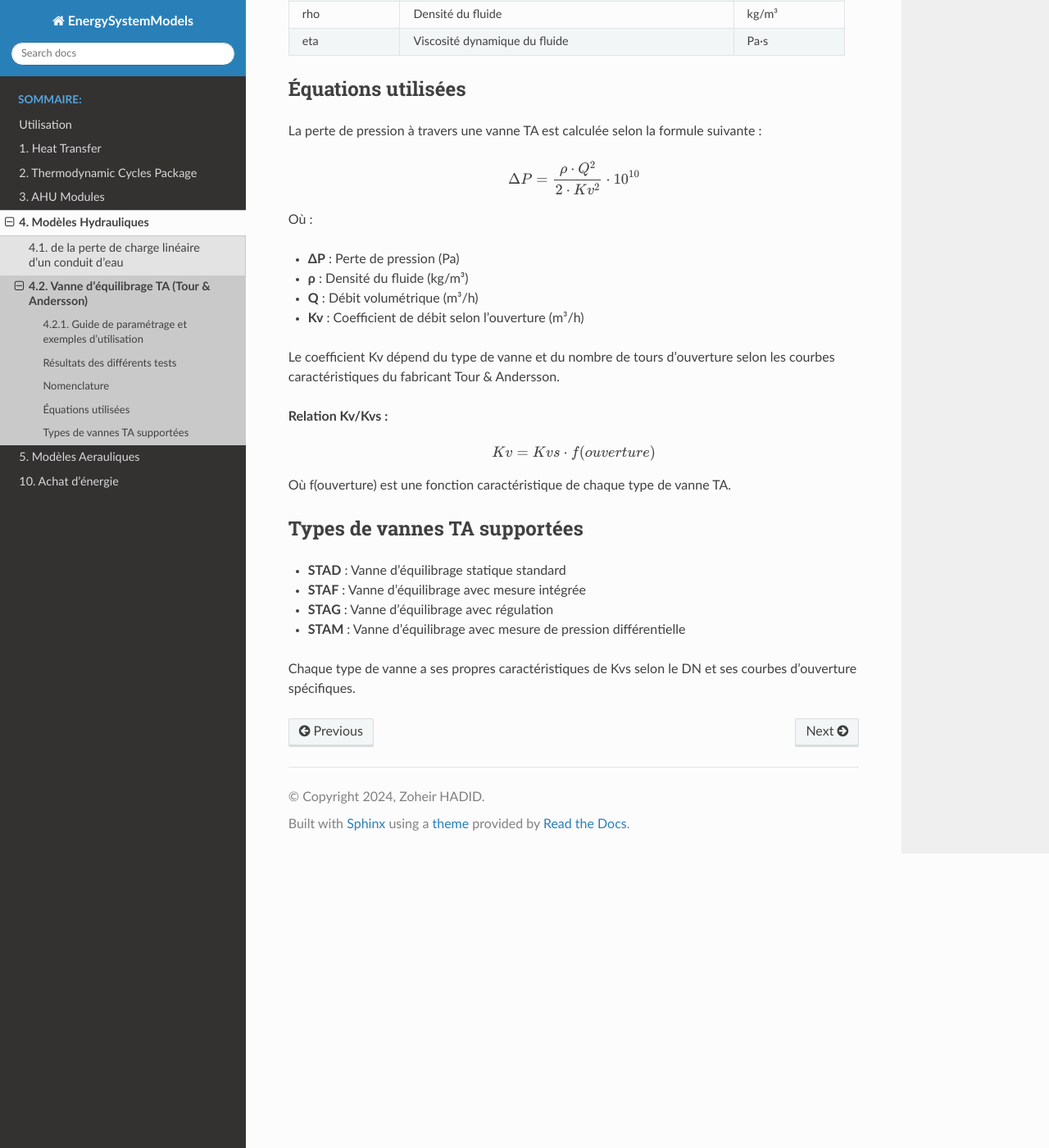
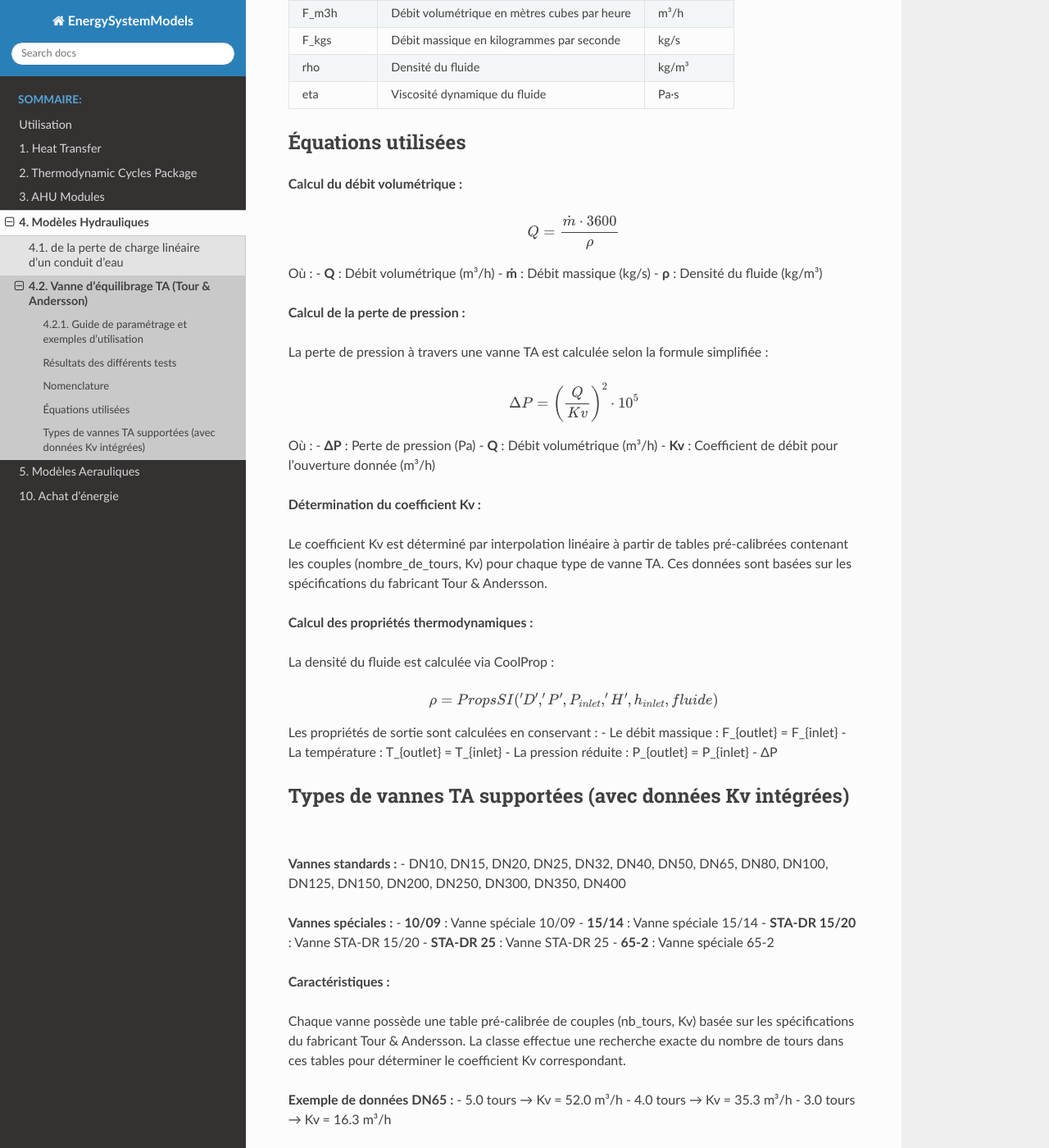
Before and after one commit to ZoheirHADID/EnergySystemModels-fr, a Sphinx documentation site: the page built from docs/source/004-hydraulic/TA_valve.rst, in a window 1280 px wide and 1400 px high, scrolled down 5085 px. Shown: the whole window at 82% size. Built offline with Sphinx 7.4.7 and the Read the Docs theme 3.1.0, drawn with Linux system fonts in a browser that asks for light colours; pages that are not in the unit, such as notebooks, are missing from menus; some of the changed text lies outside the part shown.

Commit message:
TA_Valvle.rst

```diff
--- a/docs/source/004-hydraulic/TA_valve.rst
+++ b/docs/source/004-hydraulic/TA_valve.rst
@@ -110,9 +110,11 @@ Le code suivant montre comment utiliser la classe "TA_Valve" pour calculer la pe
 
 **Explication des tests :**
 
-- **TEST 1** : Vanne DN65 avec 5 tours d'ouverture et un débit de 27 m³/h (Perte de charge: 26960 Pa)
-- **TEST 2** : Vanne DN80 avec 4 tours d'ouverture, débit réduit à 15 m³/h (Perte de charge: 26754 Pa)
-- **TEST 3** : Vanne STA-DR 15/20 avec 3 tours d'ouverture, débit réduit à 1 m³/h (Perte de charge: 71818 Pa)
+- **TEST 1** : Vanne DN65 avec 5 tours d'ouverture (Kv=52.0) et un débit de 27 m³/h
+- **TEST 2** : Vanne DN80 avec 4 tours d'ouverture (Kv=29.0) et un débit réduit à 15 m³/h
+- **TEST 3** : Vanne STA-DR 15/20 avec 3 tours d'ouverture (Kv=1.18) et un débit réduit à 1 m³/h
+
+La classe utilise des données de Kv pré-calibrées pour chaque type de vanne TA selon les spécifications du fabricant Tour & Andersson.
 
 **Sortie console exemple :**
 
@@ -256,17 +258,20 @@ Nomenclature
      - Nombre de tours d'ouverture de la vanne
      - tours
    * - dn
-     - Diamètre nominal de la vanne
-     - mm
-   * - Kvs
-     - Coefficient de débit nominal (vanne complètement ouverte)
+     - Diamètre nominal de la vanne (string ou int)
+     - -
+   * - q
+     - Débit volumétrique calculé
      - m³/h
    * - Kv
-     - Coefficient de débit actuel selon l'ouverture
+     - Coefficient de débit selon les tables TA
      - m³/h
    * - delta_P
      - Perte de pression à travers la vanne
      - Pa
+   * - rho
+     - Densité du fluide (calculée via CoolProp)
+     - kg/m³
    * - Ti_degC
      - Température d'entrée en degrés Celsius
      - °C
@@ -289,35 +294,65 @@ Nomenclature
 Équations utilisées
 -------------------
 
-La perte de pression à travers une vanne TA est calculée selon la formule suivante :
+**Calcul du débit volumétrique :**
 
 .. math::
 
-  \Delta P = \frac{\rho \cdot Q^2}{2 \cdot Kv^2} \cdot 10^{10}
+  Q = \frac{\dot{m} \cdot 3600}{\rho}
 
 Où :
+- **Q** : Débit volumétrique (m³/h)
+- **ṁ** : Débit massique (kg/s)
+- **ρ** : Densité du fluide (kg/m³)
 
-- **ΔP** : Perte de pression (Pa)
-- **ρ** : Densité du fluide (kg/m³)
-- **Q** : Débit volumétrique (m³/h)
-- **Kv** : Coefficient de débit selon l'ouverture (m³/h)
+**Calcul de la perte de pression :**
 
-Le coefficient Kv dépend du type de vanne et du nombre de tours d'ouverture selon les courbes caractéristiques du fabricant Tour & Andersson.
-
-**Relation Kv/Kvs :**
+La perte de pression à travers une vanne TA est calculée selon la formule simplifiée :
 
 .. math::
 
-  Kv = Kvs \cdot f(ouverture)
+  \Delta P = \left(\frac{Q}{Kv}\right)^2 \cdot 10^5
 
-Où f(ouverture) est une fonction caractéristique de chaque type de vanne TA.
+Où :
+- **ΔP** : Perte de pression (Pa)
+- **Q** : Débit volumétrique (m³/h)
+- **Kv** : Coefficient de débit pour l'ouverture donnée (m³/h)
 
-Types de vannes TA supportées
------------------------------
+**Détermination du coefficient Kv :**
 
-- **STAD** : Vanne d'équilibrage statique standard
-- **STAF** : Vanne d'équilibrage avec mesure intégrée
-- **STAG** : Vanne d'équilibrage avec régulation
-- **STAM** : Vanne d'équilibrage avec mesure de pression différentielle
+Le coefficient Kv est déterminé par interpolation linéaire à partir de tables pré-calibrées contenant les couples (nombre_de_tours, Kv) pour chaque type de vanne TA. Ces données sont basées sur les spécifications du fabricant Tour & Andersson.
 
-Chaque type de vanne a ses propres caractéristiques de Kvs selon le DN et ses courbes d'ouverture spécifiques.
+**Calcul des propriétés thermodynamiques :**
+
+La densité du fluide est calculée via CoolProp :
+
+.. math::
+
+  \rho = PropsSI('D', 'P', P_{inlet}, 'H', h_{inlet}, fluide)
+
+Les propriétés de sortie sont calculées en conservant :
+- Le débit massique : F_{outlet} = F_{inlet}
+- La température : T_{outlet} = T_{inlet}
+- La pression réduite : P_{outlet} = P_{inlet} - ΔP
+
+Types de vannes TA supportées (avec données Kv intégrées)
+-------------------------------------------------------------
+
+**Vannes standards :**
+- DN10, DN15, DN20, DN25, DN32, DN40, DN50, DN65, DN80, DN100, DN125, DN150, DN200, DN250, DN300, DN350, DN400
+
+**Vannes spéciales :**
+- **10/09** : Vanne spéciale 10/09
+- **15/14** : Vanne spéciale 15/14
+- **STA-DR 15/20** : Vanne STA-DR 15/20
+- **STA-DR 25** : Vanne STA-DR 25
+- **65-2** : Vanne spéciale 65-2
+
+**Caractéristiques :**
+
+Chaque vanne possède une table pré-calibrée de couples (nb_tours, Kv) basée sur les spécifications du fabricant Tour & Andersson. La classe effectue une recherche exacte du nombre de tours dans ces tables pour déterminer le coefficient Kv correspondant.
+
+**Exemple de données DN65 :**
+- 5.0 tours → Kv = 52.0 m³/h
+- 4.0 tours → Kv = 35.3 m³/h
+- 3.0 tours → Kv = 16.3 m³/h
```
